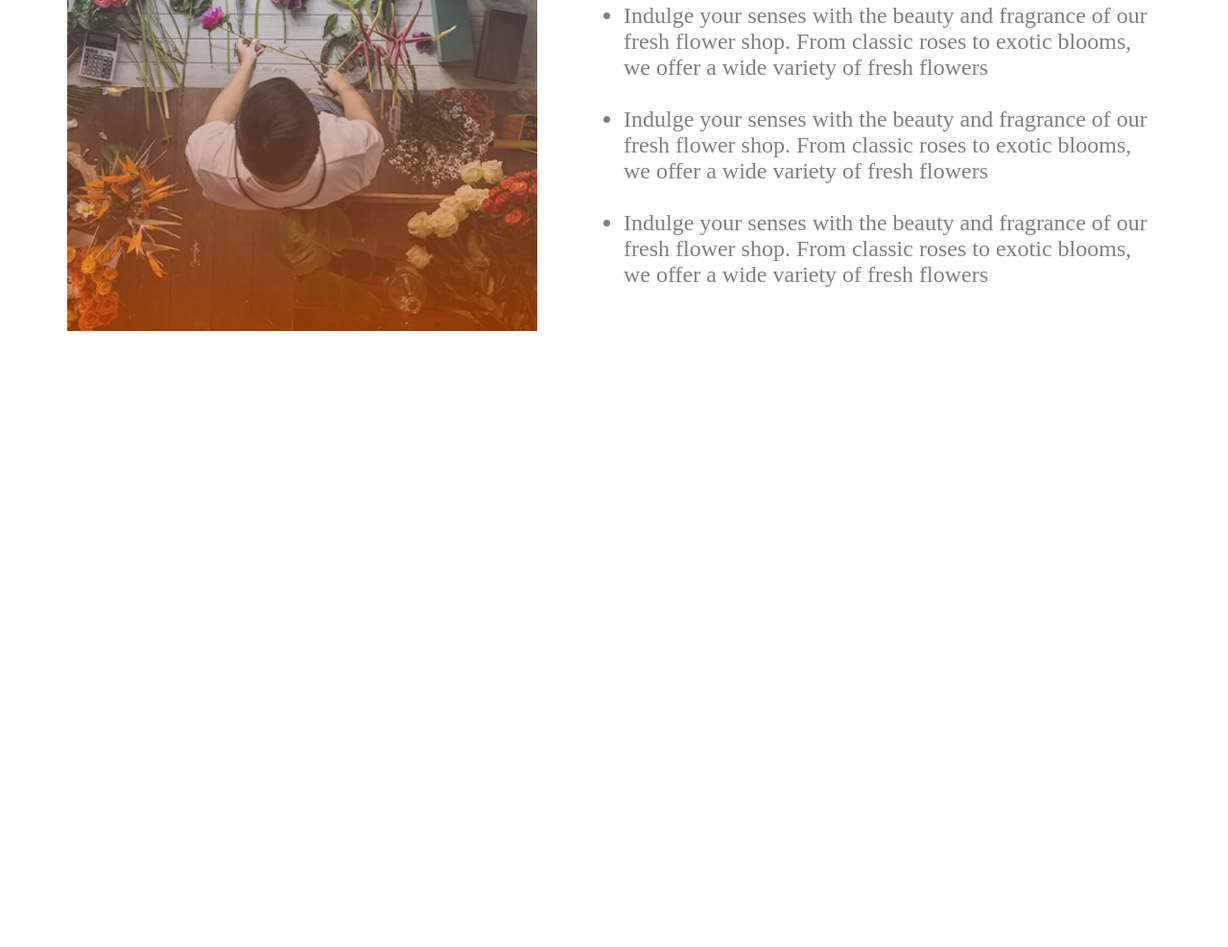
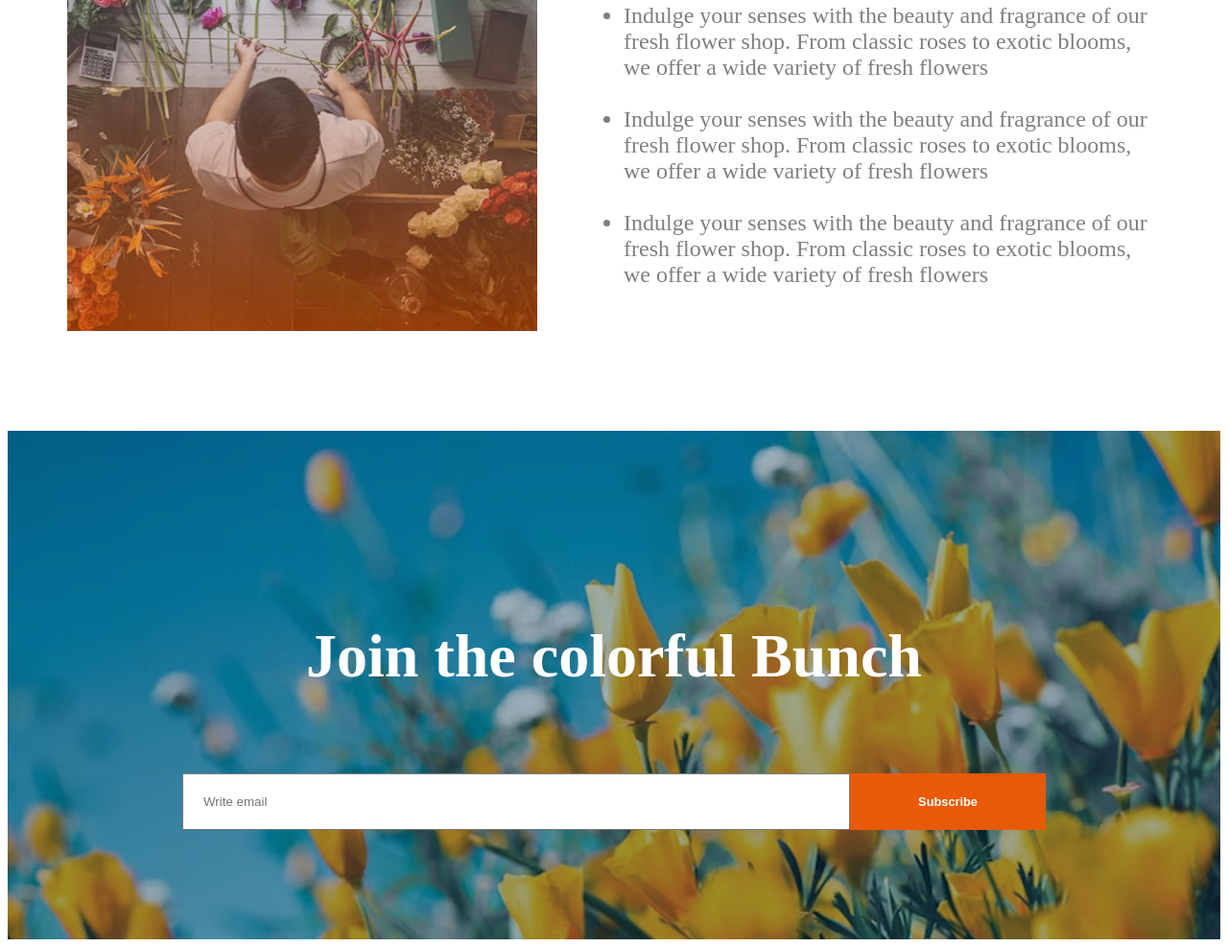
Before and after one commit to RTArony/Assign02, a plain HTML site: page index.html in a window 1280 px wide. Shown: the part 2378-3365 px from the top of the page at 96% size. Before the commit the page ends 2827 px from the top, so only its background shows below. Drawn offline with Linux system fonts and the light colour scheme.

Commit message:
Join section

```diff
--- a/index.html
+++ b/index.html
@@ -117,8 +117,19 @@
                 </div>
             </div>
         </div>
+
         <div class="badge">
             <img class="badge" src="assets/trusted-badge.png" alt="">
+        </div>
+
+        <div class="join-section">
+            <div class="join-title">
+                <h4>Join the colorful Bunch</h4>
+            </div>
+            <div class="input-box">
+                <input class="email-input" type="email" placeholder="Write email">
+                <button class="btn btn2">Subscribe</button>
+            </div>
         </div>
     </main>
     <footer>
--- a/styles.css
+++ b/styles.css
@@ -171,3 +171,30 @@ nav{
         display: none;
     }
 }
+
+/* join section style */
+.join-section{
+    max-width: 1440px;
+    height: 530px;
+    background-image: url(assets/news-letter-bg.png);
+    margin: 0 auto;
+    align-content: center;
+    text-align: center;
+}
+.join-title{
+    color: white;
+    font-size: 4rem;
+    font-weight: 800;
+}
+.input-box{
+    max-width: 900px;
+    margin: 0 auto;
+    display: flex;
+}
+.email-input{
+    width: 100%;
+    padding: 20px;
+}
+.btn2{
+    width: 30%;
+}
```
